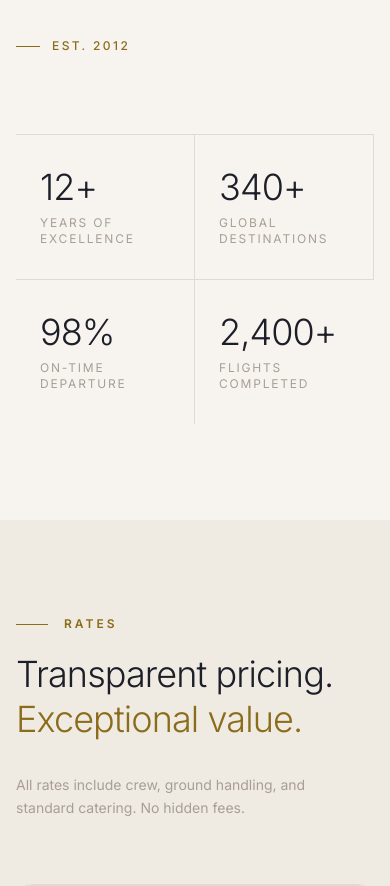
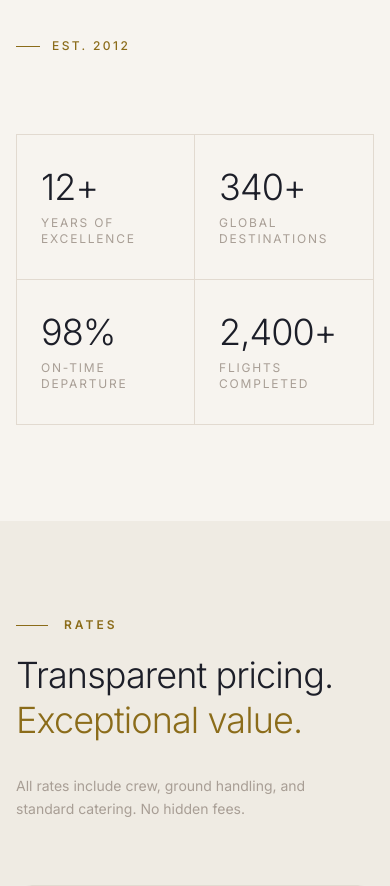
Before and after one commit to moebarbar/SkyElite-project, a React (Vite) app: page / in a window 390 px wide. Shown: the part 1520-2406 px from the top of the page. Built offline with nearby package versions, Linux system fonts and the light colour scheme.

Commit message:
Fix stats grid border consistency across breakpoints
Use CSS class with nth-child selectors to handle 2-col mobile
and 4-col desktop borders correctly without JS logic.

Co-Authored-By: Claude Sonnet 4.6 <noreply@anthropic.com>

```diff
--- a/src/components/Story.tsx
+++ b/src/components/Story.tsx
@@ -108,23 +108,17 @@ export function Story() {
           </div>
         </div>
 
-        {/* Stats grid */}
+        {/* Stats grid — 2-col mobile, 4-col desktop */}
         <div
-          className="grid grid-cols-2 lg:grid-cols-4 mt-20 sm:mt-28 border-t transition-all duration-1000"
-          style={{
-            borderColor: '#E2DAD0',
-            opacity: inView ? 1 : 0,
-            transitionDelay: '350ms',
-          }}
+          className="mt-20 sm:mt-28 transition-all duration-1000"
+          style={{ opacity: inView ? 1 : 0, transitionDelay: '350ms' }}
         >
-          {STATS.map(({ value, label }, i) => (
+          <div style={{ border: '1px solid #E2DAD0' }}>
+            <div className="grid grid-cols-2 lg:grid-cols-4">
+              {STATS.map(({ value, label }) => (
                 <div
                   key={label}
-              className="py-8 sm:py-10 px-6 sm:px-8 border-r last:border-r-0 relative group overflow-hidden"
-              style={{
-                borderColor: '#E2DAD0',
-                borderBottom: i < 2 ? '1px solid #E2DAD0' : 'none',
-              }}
+                  className="stats-item py-8 sm:py-10 px-6 sm:px-8 relative group overflow-hidden"
                 >
                   {/* Hover fill */}
                   <div
@@ -149,6 +143,8 @@ export function Story() {
               ))}
             </div>
           </div>
+        </div>
+      </div>
     </section>
   )
 }
--- a/src/index.css
+++ b/src/index.css
@@ -20,6 +20,15 @@
     background-color: #F7F4EF;
     color: #1C1E28;
   }
+}
+
+/* Stats grid responsive borders */
+.stats-item { border-right: 1px solid #E2DAD0; border-bottom: 1px solid #E2DAD0; }
+.stats-item:nth-child(2n) { border-right: none; }         /* mobile: no right on col 2 */
+.stats-item:nth-child(n+3) { border-bottom: none; }       /* mobile: no bottom on row 2 */
+@media (min-width: 1024px) {
+  .stats-item { border-right: 1px solid #E2DAD0; border-bottom: none; }
+  .stats-item:last-child { border-right: none; }           /* desktop: only last has no right */
 }
 
 @layer components {
```
Lines whose indentation alone changed are shown as unchanged.
